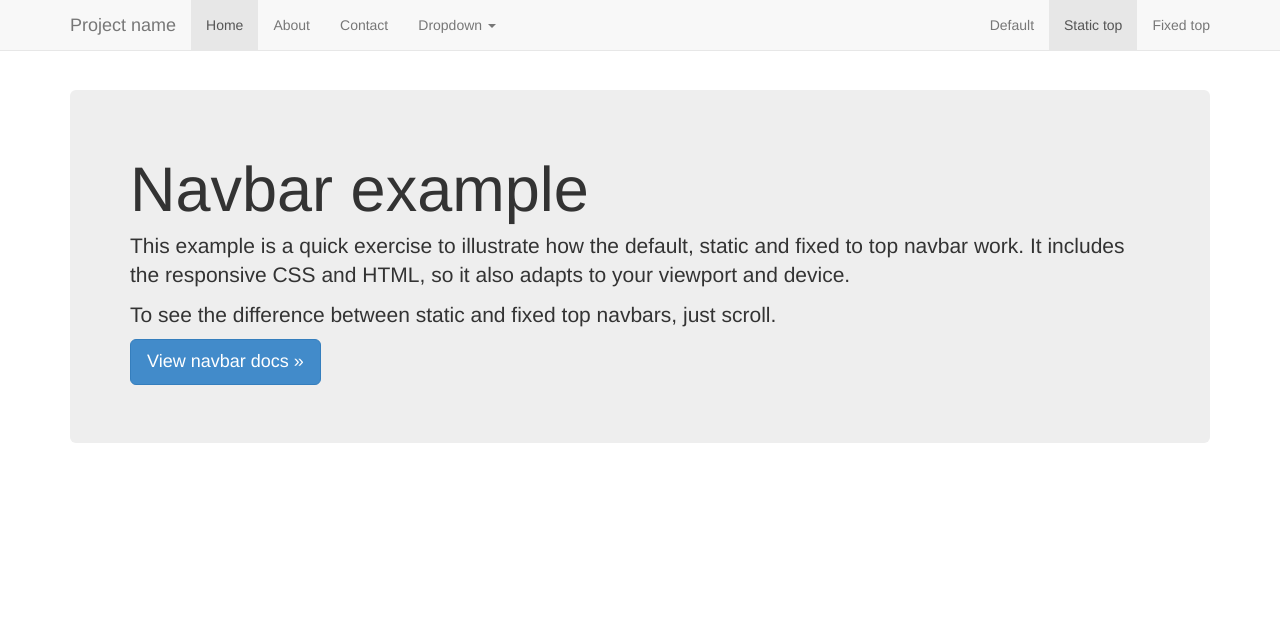
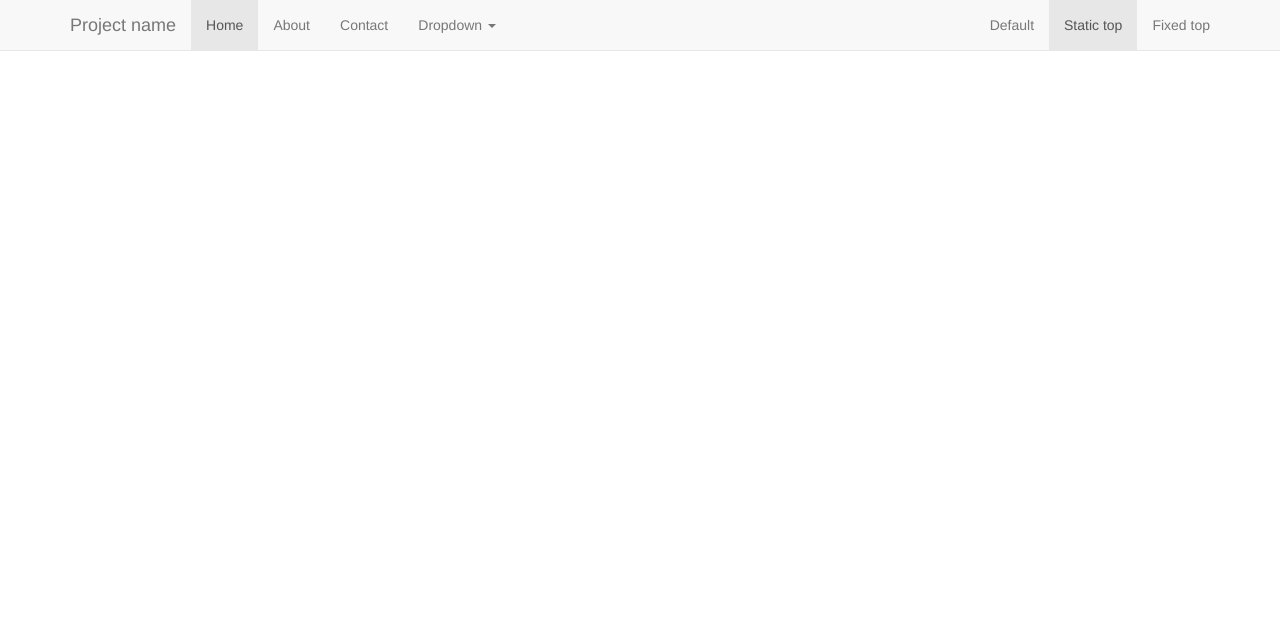
Before and after one commit to pscollins/uscore, a Python web app: template templates/index.html in a window 1280 px wide. Shown: the top 642 px of the page. Run offline with Jinja, Linux system fonts and the light colour scheme; the template is opened without the code that fills it, so the values that code supplies are empty; some libraries are stand-ins or nearby versions.

Commit message:
starting to set up DB

```diff
--- /dev/null
+++ b/config/config.py
@@ -0,0 +1,4 @@
+
+
+
+SQLALCHEMY_DB_URI = "../sqlite.db"
--- a/templates/index.html
+++ b/templates/index.html
@@ -26,16 +26,4 @@
     {% endfor %}
   </tbody>
 </table>
-
-
-<div class="jumbotron">
-  <h1>Navbar example</h1>
-  <p>This example is a quick exercise to illustrate how the default, static and fixed to top navbar work. It includes the responsive CSS and HTML, so it also adapts to your viewport and device.</p>
-  <p>To see the difference between static and fixed top navbars, just scroll.</p>
-  <p>
-    <a class="btn btn-lg btn-primary" href="../../components/#navbar" role="button">View navbar docs &raquo;</a>
-  </p>
-</div>
-
-</div> <!-- /container -->
 {% endblock %}
```
